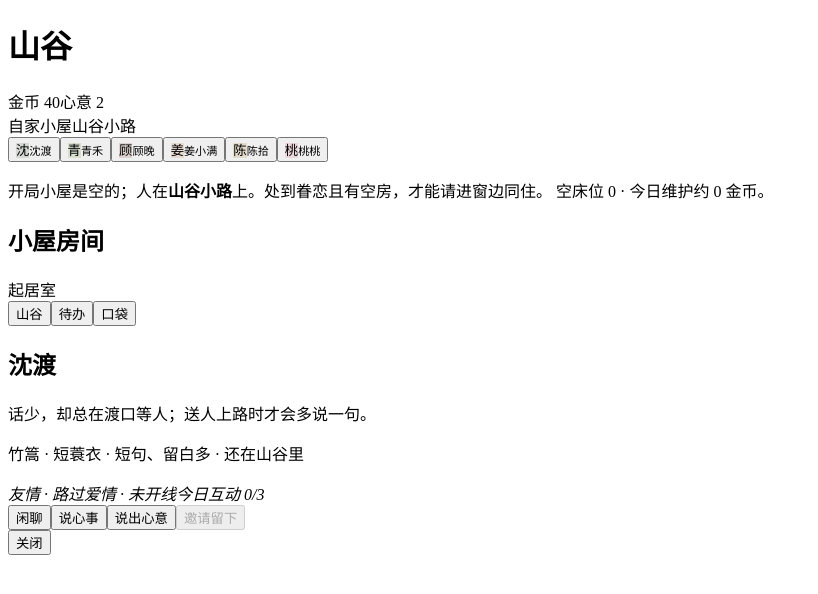
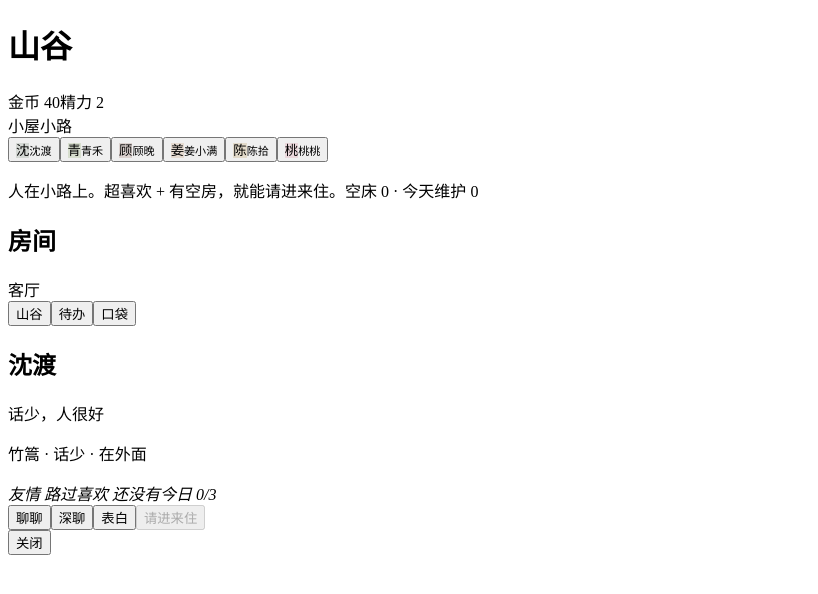
Before and after one commit to ggao2014/productivity-valley, a React (Vite) app: page / in a window 1280 px wide. Both pictures are taken after a click on the button "沈渡". Shown: the top 594 px of the page, without its empty margins (0-818 px from the left). Built offline with nearby package versions, Linux system fonts and the light colour scheme; the HTML template or start-up script is replaced by a standard one; a web font is replaced by a local one.

Commit message:
Rename bond to 精力 and simplify all UI copy
Keep display text short and cute; drop literary phrasing in
toasts, NPC blurbs, rooms, and gifts.

Co-authored-by: ggao2014 <ggao2014@users.noreply.github.com>

```diff
--- a/index.html
+++ b/index.html
@@ -18,7 +18,7 @@
       href="https://fonts.googleapis.com/css2?family=ZCOOL+XiaoWei&family=Noto+Serif+SC:wght@400;600&display=swap"
       rel="stylesheet"
     />
-    <title>Productivity Valley · 山谷</title>
+    <title>山谷</title>
   </head>
   <body>
     <div id="root"></div>
--- a/src/App.tsx
+++ b/src/App.tsx
@@ -25,7 +25,7 @@ export default function App() {
         <h1 className="brand">山谷</h1>
         <div className="meters">
           <span>金币 {coins}</span>
-          <span>心意 {bond}</span>
+          <span>精力 {bond}</span>
         </div>
       </header>
 
--- a/src/components/ValleyPanel.tsx
+++ b/src/components/ValleyPanel.tsx
@@ -45,13 +45,13 @@ export function ValleyPanel() {
 
   return (
     <div className="panel">
-      <div className="valley-scene" aria-label="山谷绘本场景">
+      <div className="valley-scene" aria-label="山谷">
         <div className="valley-sky" />
         <div className="valley-path" />
-        <span className="valley-label home">自家小屋</span>
-        <span className="valley-label yard">山谷小路</span>
+        <span className="valley-label home">小屋</span>
+        <span className="valley-label yard">小路</span>
 
-        <div className="house" aria-label="小屋，初始无人入住">
+        <div className="house" aria-label="小屋">
           <div className="house-roof" />
           <div className={`house-body${atHome.length ? ' has-company' : ''}`}>
             <WindowSlot
@@ -69,7 +69,7 @@ export function ValleyPanel() {
         </div>
 
         {porchGuests.length > 0 && (
-          <div className="porch-row" aria-label="更多同住伴侣">
+          <div className="porch-row" aria-label="同住">
             {porchGuests.map((n) => (
               <NpcButton key={n.id} n={n} onSelect={selectNpc} compact />
             ))}
@@ -84,7 +84,7 @@ export function ValleyPanel() {
               className="npc-spot"
               style={{ left: spot.left, top: spot.top }}
               onClick={() => selectNpc(n.id)}
-              aria-label={`山谷里的${n.name}`}
+              aria-label={n.name}
             >
               <span
                 className="npc-avatar"
@@ -99,11 +99,10 @@ export function ValleyPanel() {
       </div>
 
       <p className="hint">
-        开局小屋是空的；人在<strong>山谷小路</strong>上。处到眷恋且有空房，才能请进窗边同住。
-        空床位 {beds} · 今日维护约 {maintenance} 金币。
+        人在小路上。超喜欢 + 有空房，就能请进来住。空床 {beds} · 今天维护 {maintenance}
       </p>
 
-      <h2 className="section-title">小屋房间</h2>
+      <h2 className="section-title">房间</h2>
       <div className="rooms-strip">
         {rooms.map((r) => (
           <div key={r.id} className="room-pill">
@@ -131,7 +130,7 @@ function WindowSlot({
     return (
       <div
         className={`house-window ${side}`}
-        aria-label={`${side === 'left' ? '左' : '右'}窗空着`}
+        aria-label="空窗"
       />
     )
   }
@@ -139,7 +138,7 @@ function WindowSlot({
     <button
       className={`house-window ${side} lit`}
       onClick={() => onSelect(guest.id)}
-      aria-label={`窗边的${guest.name}`}
+      aria-label={guest.name}
       title={guest.name}
     >
       <span
@@ -216,26 +215,26 @@ export function NpcSheet() {
         <p className="muted">{def.blurb}</p>
         <p className="muted">
           {def.prop} · {def.voice}
-          {npcState.livingAtHome ? ' · 现住在你家' : ' · 还在山谷里'}
+          {npcState.livingAtHome ? ' · 住在你家' : ' · 在外面'}
         </p>
         <div className="stage">
-          <em>友情 · {FRIENDSHIP_LABELS[f]}</em>
-          <em>爱情 · {ROMANCE_LABELS[r]}</em>
-          <em>今日互动 {npcState.interactionsToday}/3</em>
+          <em>友情 {FRIENDSHIP_LABELS[f]}</em>
+          <em>喜欢 {ROMANCE_LABELS[r]}</em>
+          <em>今日 {npcState.interactionsToday}/3</em>
         </div>
 
         <div className="actions">
           {!npcState.livingAtHome && (
             <>
               <button className="btn" onClick={() => chat(id)}>
-                闲聊
+                聊聊
               </button>
               <button className="btn secondary" onClick={() => heartTalk(id)}>
-                说心事
+                深聊
               </button>
               {!npcState.romanceUnlocked && (
                 <button className="btn secondary" onClick={() => unlockRomance(id)}>
-                  说出心意
+                  表白
                 </button>
               )}
               <button
@@ -243,17 +242,17 @@ export function NpcSheet() {
                 disabled={!inviteOk}
                 onClick={() => invitePartner(id)}
               >
-                邀请留下
+                请进来住
               </button>
             </>
           )}
           {npcState.livingAtHome && (
             <>
               <button className="btn" onClick={() => teaWith(id)}>
-                一起喝茶
+                喝茶
               </button>
               <button className="btn danger" onClick={() => separatePartner(id)}>
-                先分开住
+                搬出去
               </button>
             </>
           )}
@@ -293,14 +292,14 @@ function giftName(id: string) {
     ginger_soup: '热姜汤',
     wheat_cake: '麦香饼',
     chestnuts: '糖炒栗子',
-    wood_scrap: '好木料角',
+    wood_scrap: '小木块',
     osmanthus: '桂花糖',
-    orange_peel: '蜜渍橘皮',
-    trinket: '古怪小玩意',
-    cinnabar: '朱砂印泥',
-    bean_bag: '暖豆袋',
-    maltose: '麦芽糖块',
-    tea_cake: '陈年茶饼',
+    orange_peel: '蜜橘皮',
+    trinket: '小玩意',
+    cinnabar: '印泥',
+    bean_bag: '暖手豆袋',
+    maltose: '麦芽糖',
+    tea_cake: '茶饼',
     lotus_paper: '莲纸',
   }
   return map[id] ?? id
--- a/src/core/constants.ts
+++ b/src/core/constants.ts
@@ -30,8 +30,8 @@ export const ROMANCE_THRESHOLDS: Record<RomanceStage, number> = {
   4: 200,
 }
 
-export const FRIENDSHIP_LABELS = ['路过', '相识', '好友', '挚友'] as const
-export const ROMANCE_LABELS = ['未开线', '好感', '心动', '眷恋', '同心'] as const
+export const FRIENDSHIP_LABELS = ['路过', '认识', '好友', '超要好'] as const
+export const ROMANCE_LABELS = ['还没有', '有点喜欢', '喜欢', '超喜欢', '在一起'] as const
 
 export const BASE_DAILY_COST = { food: 8, drink: 3, misc: 2 } as const
 
@@ -46,45 +46,45 @@ export interface RoomDef {
 export const ROOM_DEFS: RoomDef[] = [
   {
     type: 'living',
-    name: '起居室',
+    name: '客厅',
     cost: 0,
     capacity: 0,
-    blurb: '小屋的心。家人在这里歇脚。',
+    blurb: '大家待着玩的地方',
   },
   {
     type: 'bedroom',
     name: '卧室',
     cost: 80,
     capacity: 1,
-    blurb: '一张床，一扇窗，可以留人过夜。',
+    blurb: '可以住人',
   },
   {
     type: 'guest',
     name: '客房',
     cost: 100,
     capacity: 1,
-    blurb: '给愿意留下的客人备的被褥。',
+    blurb: '也可以住人',
   },
   {
     type: 'kitchen',
     name: '厨房',
     cost: 120,
     capacity: 0,
-    blurb: '吃的开销减两成。面粉味道会飘出来。',
+    blurb: '吃饭少花 20%',
   },
   {
     type: 'study',
     name: '书房',
     cost: 150,
     capacity: 0,
-    blurb: '完成中、大待办时金币多一成。',
+    blurb: '中/大任务多赚 10%',
   },
   {
     type: 'storage',
     name: '储藏间',
     cost: 60,
     capacity: 0,
-    blurb: '每人日用少花一文。',
+    blurb: '日用每人少花 1',
   },
 ]
 
@@ -102,83 +102,83 @@ export const GIFT_DEFS: GiftDef[] = [
     name: '热姜汤',
     cost: 15,
     likedBy: ['shendu'],
-    blurb: '渡口风硬，喝一口暖到胃。',
+    blurb: '暖暖的，沈渡爱喝',
   },
   {
     id: 'wheat_cake',
     name: '麦香饼',
     cost: 15,
     likedBy: ['qinghe'],
-    blurb: '刚出锅，脆边还在响。',
+    blurb: '脆脆的，青禾爱吃',
   },
   {
     id: 'chestnuts',
     name: '糖炒栗子',
     cost: 20,
     likedBy: ['guwan'],
-    blurb: '烫手，却忍不住连剥。',
+    blurb: '顾晚的最爱',
   },
   {
     id: 'wood_scrap',
-    name: '好木料角',
+    name: '小木块',
     cost: 25,
     likedBy: ['linchu'],
-    blurb: '纹理顺，适合练手。',
+    blurb: '给林初练手',
   },
   {
     id: 'osmanthus',
     name: '桂花糖',
     cost: 18,
     likedBy: ['jiangxiaoman'],
-    blurb: '甜得正经，不糊锅。',
+    blurb: '小满超爱甜的',
   },
   {
     id: 'orange_peel',
-    name: '蜜渍橘皮',
+    name: '蜜橘皮',
     cost: 18,
     likedBy: ['baizhi'],
-    blurb: '药香与甜缠在一起。',
+    blurb: '白芷会喜欢',
   },
   {
     id: 'trinket',
-    name: '古怪小玩意',
+    name: '小玩意',
     cost: 22,
     likedBy: ['chenshi'],
-    blurb: '说不清用途，但很有故事。',
+    blurb: '陈拾看见就双眼放光',
   },
   {
     id: 'cinnabar',
-    name: '朱砂印泥',
+    name: '印泥',
     cost: 30,
     likedBy: ['suweiming'],
-    blurb: '盖在话本末页刚刚好。',
+    blurb: '苏未名盖章用',
   },
   {
     id: 'bean_bag',
-    name: '暖豆袋',
+    name: '暖手豆袋',
     cost: 20,
     likedBy: ['yueqingshan'],
-    blurb: '雷雨夜捂在手里就不那么怕。',
+    blurb: '打雷时给青衫抱抱',
   },
   {
     id: 'maltose',
-    name: '麦芽糖块',
+    name: '麦芽糖',
     cost: 15,
     likedBy: ['taotao'],
-    blurb: '拉丝时能画出兔子耳朵。',
+    blurb: '桃桃画糖画用',
   },
   {
     id: 'tea_cake',
-    name: '陈年茶饼',
+    name: '茶饼',
     cost: 35,
     likedBy: ['wenjiu'],
-    blurb: '泡开后有旧宅的味道。',
+    blurb: '温九泡茶用',
   },
   {
     id: 'lotus_paper',
     name: '莲纸',
     cost: 18,
     likedBy: ['hedeng'],
-    blurb: '遇水不烂，适合做河灯。',
+    blurb: '河灯做灯用',
   },
 ]
--- a/src/core/gameStore.ts
+++ b/src/core/gameStore.ts
@@ -121,7 +121,7 @@ export const useGameStore = create<GameState & Actions>((set, get) => ({
   hydrate: () => {
     const saved = loadState()
     if (!saved) {
-      set(persist({ ...createInitial(), lastDailyKey: localDayKey(), toast: '山谷醒了。先写下一件小事吧。' }))
+      set(persist({ ...createInitial(), lastDailyKey: localDayKey(), toast: '欢迎！先写个待办吧' }))
       return
     }
     const base = { ...createInitial(), ...saved, toast: null }
@@ -169,7 +169,7 @@ export const useGameStore = create<GameState & Actions>((set, get) => ({
         tasks,
         coins: s.coins + coins,
         bond: s.bond + bondGain,
-        toast: `小事落地：+${coins} 金币${bondGain ? ` · +${bondGain} 心意` : ''}`,
+        toast: `完成！+${coins} 金币${bondGain ? ` · +${bondGain} 精力` : ''}`,
       })
     })
   },
@@ -184,14 +184,14 @@ export const useGameStore = create<GameState & Actions>((set, get) => ({
       if (!def || def.cost <= 0) return s
       if (type === 'living') return s
       if (s.coins < def.cost) {
-        return { ...s, toast: '金币还不够。再做几件小事吧。' }
+        return { ...s, toast: '金币不够哦' }
       }
       const room: RoomInstance = { id: uid(), type, occupantId: null }
       return persist({
         ...s,
         coins: s.coins - def.cost,
         rooms: [...s.rooms, room],
-        toast: `${def.name}贴上小屋了。`,
+        toast: `买好了：${def.name}`,
       })
     })
   },
@@ -201,7 +201,7 @@ export const useGameStore = create<GameState & Actions>((set, get) => ({
       const def = GIFT_DEFS.find((g) => g.id === giftId)
       if (!def) return s
       if (s.coins < def.cost) {
-        return { ...s, toast: '这点金币还买不下这份小心意。' }
+        return { ...s, toast: '金币不够哦' }
       }
       const inv = [...s.inventory]
       const existing = inv.find((i) => i.id === giftId)
@@ -211,22 +211,22 @@ export const useGameStore = create<GameState & Actions>((set, get) => ({
         ...s,
         coins: s.coins - def.cost,
         inventory: inv,
-        toast: `收进口袋：${def.name}`,
+        toast: `买到了：${def.name}`,
       })
     })
   },
 
   chat: (npcId) => {
-    set((s) => interact(s, npcId, 1, { friendship: 8, romance: 2 }, '闲聊了一阵。'))
+    set((s) => interact(s, npcId, 1, { friendship: 8, romance: 2 }, '聊了一会儿～'))
   },
 
   heartTalk: (npcId) => {
     set((s) => {
       const p = s.npc[npcId]
       if (!p || friendshipStage(p.friendshipPoints) < 2) {
-        return { ...s, toast: '再熟一点，才好说心事。' }
+        return { ...s, toast: '再熟一点再聊吧' }
       }
-      return interact(s, npcId, 2, { friendship: 14, romance: 4 }, '心事落了一角。')
+      return interact(s, npcId, 2, { friendship: 14, romance: 4 }, '聊得更近了')
     })
   },
 
@@ -235,14 +235,14 @@ export const useGameStore = create<GameState & Actions>((set, get) => ({
       const p = s.npc[npcId]
       if (!p) return s
       if (friendshipStage(p.friendshipPoints) < 2) {
-        return { ...s, toast: '至少先成为好友吧。' }
+        return { ...s, toast: '先成为好友吧' }
       }
       if (p.romanceUnlocked) {
-        return { ...s, toast: '心意早已说开了。' }
+        return { ...s, toast: '已经表白过啦' }
       }
-      if (s.bond < 2) return { ...s, toast: '心意不够了。' }
+      if (s.bond < 2) return { ...s, toast: '精力不够' }
       if (p.interactionsToday >= INTERACTIONS_PER_NPC_PER_DAY) {
-        return { ...s, toast: '今天先到这儿，明日再来。' }
+        return { ...s, toast: '今天聊够啦，明天再来' }
       }
       const npc = {
         ...s.npc,
@@ -257,7 +257,7 @@ export const useGameStore = create<GameState & Actions>((set, get) => ({
         ...s,
         bond: s.bond - 2,
         npc,
-        toast: '有些话，轻轻说开了。',
+        toast: '表白成功！',
       })
     })
   },
@@ -269,7 +269,7 @@ export const useGameStore = create<GameState & Actions>((set, get) => ({
       const item = s.inventory.find((i) => i.id === giftId)
       if (!p || !def || !item || item.qty <= 0) return s
       if (p.interactionsToday >= INTERACTIONS_PER_NPC_PER_DAY) {
-        return { ...s, toast: '今天先到这儿，明日再来。' }
+        return { ...s, toast: '今天聊够啦，明天再来' }
       }
       const liked = def.likedBy.includes(npcId)
       const friendship = liked ? 6 : 10
@@ -290,7 +290,7 @@ export const useGameStore = create<GameState & Actions>((set, get) => ({
         ...s,
         inventory: inv,
         npc,
-        toast: liked ? `${def.name}正合心意。` : `${def.name}也收下了，笑了一下。`,
+        toast: liked ? `好喜欢！${def.name}` : `收到了：${def.name}`,
       })
     })
   },
@@ -299,7 +299,7 @@ export const useGameStore = create<GameState & Actions>((set, get) => ({
     set((s) => {
       const p = s.npc[npcId]
       if (!p?.livingAtHome) return s
-      return interact(s, npcId, 1, { friendship: 4, romance: 12 }, '茶温还在。')
+      return interact(s, npcId, 1, { friendship: 4, romance: 12 }, '一起喝了茶')
     })
   },
 
@@ -308,7 +308,7 @@ export const useGameStore = create<GameState & Actions>((set, get) => ({
       if (!canInvite(s, npcId)) {
         return {
           ...s,
-          toast: '还差点火候：眷恋、空房，或安家的二十文。',
+          toast: '要超喜欢 + 空房 + 20 金币哦',
         }
       }
       const bed = s.rooms.find((r) => {
@@ -330,7 +330,7 @@ export const useGameStore = create<GameState & Actions>((set, get) => ({
         coins: s.coins - HOME_FEE,
         rooms,
         npc,
-        toast: `${name}提着小包进了门。「${line}」`,
+        toast: `${name}搬进来了！${line}`,
       })
     })
   },
@@ -352,7 +352,7 @@ export const useGameStore = create<GameState & Actions>((set, get) => ({
         ...s,
         rooms,
         npc,
-        toast: `${name}先去山谷住一阵。「${line}」`,
+        toast: `${name}搬出去了。${line}`,
         selectedNpcId: null,
       })
     })
@@ -365,7 +365,7 @@ export const useGameStore = create<GameState & Actions>((set, get) => ({
 
       let coins = s.coins
       let deficitDays = s.deficitDays
-      let toast = `新的一天。首登 +${DAILY_LOGIN_BONUS} 金币，心意回了一点。`
+      let toast = `新的一天！+${DAILY_LOGIN_BONUS} 金币，精力 +1`
 
       // Settle missed days (at least 1)
       const due = totalDailyMaintenance(s)
@@ -373,11 +373,11 @@ export const useGameStore = create<GameState & Actions>((set, get) => ({
         if (coins >= due) {
           coins -= due
           deficitDays = 0
-          toast = `新的一天。维护花了 ${due} 金币。首登 +${DAILY_LOGIN_BONUS}。`
+          toast = `维护 -${due}，登录 +${DAILY_LOGIN_BONUS}`
         } else {
           coins = 0
           deficitDays += 1
-          toast = '今天的罐头有点紧……多完成几件小事吧。'
+          toast = '钱不够付维护啦，去做点待办吧'
         }
       }
 
@@ -405,7 +405,7 @@ export const useGameStore = create<GameState & Actions>((set, get) => ({
     const fresh = {
       ...createInitial(),
       lastDailyKey: localDayKey(),
-      toast: '山谷重新铺开了一张白页。',
+      toast: '已重置，重新开始！',
     }
     set(persist(fresh))
   },
@@ -419,10 +419,10 @@ function interact(
   okToast: string,
 ): GameState {
   const p = s.npc[npcId]
-  if (!p?.met) return { ...s, toast: '还没遇见此人。' }
-  if (s.bond < cost) return { ...s, toast: '心意不够了。去做点小事吧。' }
+  if (!p?.met) return { ...s, toast: '还没遇见 ta' }
+  if (s.bond < cost) return { ...s, toast: '精力不够，去做待办吧' }
   if (p.interactionsToday >= INTERACTIONS_PER_NPC_PER_DAY) {
-    return { ...s, toast: '今天先到这儿，明日再来。' }
+    return { ...s, toast: '今天聊够啦，明天再来' }
   }
   const romanceGain = p.romanceUnlocked ? gain.romance : 0
   const npc = {
--- a/src/core/npcs.ts
+++ b/src/core/npcs.ts
@@ -14,134 +14,134 @@ export const NPC_DEFS: NpcDef[] = [
   {
     id: 'shendu',
     name: '沈渡',
-    blurb: '话少，却总在渡口等人；送人上路时才会多说一句。',
-    prop: '竹篙 · 短蓑衣',
-    voice: '短句、留白多',
+    blurb: '话少，人很好',
+    prop: '竹篙',
+    voice: '话少',
     starter: true,
     color: '#6b7c6a',
-    inviteLine: '……蓑衣可以挂进去吗。',
-    leaveLine: '渡口风还在。你忙你的。',
+    inviteLine: '那我住下咯',
+    leaveLine: '先出去走走',
   },
   {
     id: 'qinghe',
     name: '青禾',
-    blurb: '直球务实，讨厌弯弯绕；答应的事隔夜必办。',
-    prop: '稻穗发饰',
-    voice: '大声、干脆',
+    blurb: '做事干脆，不绕弯',
+    prop: '稻穗',
+    voice: '干脆',
     starter: true,
     color: '#7a9b4a',
-    inviteLine: '行。那明日炊火我来。',
-    leaveLine: '行。田埂见。',
+    inviteLine: '行，我来啦',
+    leaveLine: '先撤，回头见',
   },
   {
     id: 'guwan',
     name: '顾晚',
-    blurb: '毒舌护短；嘴上嫌麻烦，雨天已经把伞撑过来了。',
+    blurb: '嘴硬心软，会撑伞',
     prop: '油纸伞',
-    voice: '损你两句再关心',
+    voice: '爱吐槽',
     starter: true,
     color: '#8b5a4a',
-    inviteLine: '哈，终于肯留？伞我可只带一把。',
-    leaveLine: '去去去，伞我还得自己撑。',
+    inviteLine: '哈，终于留我？',
+    leaveLine: '去去去，自己撑伞',
   },
   {
     id: 'jiangxiaoman',
     name: '姜小满',
-    blurb: '厨房冒失鬼；口味偏甜，面粉像会自己打架。',
-    prop: '歪系围裙',
-    voice: '咋咋呼呼又柔软',
+    blurb: '爱做饭，爱打翻面粉',
+    prop: '围裙',
+    voice: '热情',
     starter: true,
     color: '#c48a5a',
-    inviteLine: '真的吗？！我保证少打翻两次！',
-    leaveLine: '厨房……我会想的。',
+    inviteLine: '真的吗？！耶！',
+    leaveLine: '我会想厨房的',
   },
   {
     id: 'chenshi',
     name: '陈拾',
-    blurb: '碎嘴义气的捡漏摊主；八卦灵通，护友要命。',
-    prop: '补丁马褂',
-    voice: '连珠炮、爱起外号',
+    blurb: '爱聊天，讲义气',
+    prop: '钱袋',
+    voice: '话多',
     starter: true,
     color: '#b0893a',
-    inviteLine: '成！摊子我挪窗边，保准热闹。',
-    leaveLine: '行吧行吧，有好货还喊你。',
+    inviteLine: '成！我搬过来',
+    leaveLine: '有好玩的再喊我',
   },
   {
     id: 'taotao',
     name: '桃桃',
-    blurb: '乐天糖画匠；见谁都想画一只小兔送礼。',
-    prop: '铜勺 · 糖丝',
-    voice: '笑语多、叠词',
+    blurb: '爱画糖画小兔子',
+    prop: '铜勺',
+    voice: '开心果',
     starter: true,
     color: '#d47a8a',
-    inviteLine: '好呀好呀！我给窗画一只小兔！',
-    leaveLine: '那我先去街口画糖啦～',
+    inviteLine: '好呀好呀！',
+    leaveLine: '我去外面画糖啦',
   },
   {
     id: 'linchu',
     name: '林初',
-    blurb: '手笨心诚的小木匠；搞砸了也会刨完最后一刀。',
-    prop: '刨花 · 尺矩',
-    voice: '道歉很快、认真解释',
+    blurb: '小木匠，手有点笨',
+    prop: '刨花',
+    voice: '认真',
     starter: false,
     color: '#8a7355',
-    inviteLine: '我、我可以修门槛！不收费！',
-    leaveLine: '刨花我会扫干净的……',
+    inviteLine: '我可以修东西！',
+    leaveLine: '我扫干净再走…',
   },
   {
     id: 'baizhi',
     name: '白芷',
-    blurb: '冷静采药人；怕吵，能把草认到叶子背面。',
+    blurb: '认药超准，怕吵',
     prop: '药篓',
-    voice: '轻声、精确',
+    voice: '轻轻的',
     starter: false,
     color: '#6a8f7a',
-    inviteLine: '……安静就好。我可以住角落。',
-    leaveLine: '山里见。草还在。',
+    inviteLine: '安静就好',
+    leaveLine: '山上见',
   },
   {
     id: 'suweiming',
     name: '苏未名',
-    blurb: '把身边人写进话本的浪漫不着调；常迟到。',
-    prop: '毛笔 · 纸卷',
-    voice: '半文半白、爱比喻',
+    blurb: '爱写故事，爱迟到',
+    prop: '毛笔',
+    voice: '爱比喻',
     starter: false,
     color: '#5a6a8b',
-    inviteLine: '也好。这间房，写进下一回。',
-    leaveLine: '故事未完。山路见。',
+    inviteLine: '好，记下这一页',
+    leaveLine: '故事未完，拜',
   },
   {
     id: 'yueqingshan',
     name: '岳青衫',
-    blurb: '纪律怪早起习武；其实怕打雷，雷声里会找人待着。',
-    prop: '青布劲衣 · 木剑',
-    voice: '规矩、不自觉放软',
+    blurb: '爱早起，其实怕打雷',
+    prop: '木剑',
+    voice: '正经',
     starter: false,
     color: '#3d6b5a',
-    inviteLine: '……晨练会尽量轻声。',
-    leaveLine: '规矩还在。山门见。',
+    inviteLine: '我会轻声一点',
+    leaveLine: '先告辞',
   },
   {
     id: 'wenjiu',
     name: '温九',
-    blurb: '旧宅式沉稳；记性好到可怕，温柔里带着不计较的锋利。',
-    prop: '钥匙串',
-    voice: '慢条斯理、一针见血',
+    blurb: '记性很好，话不多',
+    prop: '钥匙',
+    voice: '稳',
     starter: false,
     color: '#3a4a6a',
-    inviteLine: '钥匙我收着。别弄丢自己。',
-    leaveLine: '门我替你带上。',
+    inviteLine: '钥匙我帮你收着',
+    leaveLine: '门我带上',
   },
   {
     id: 'hedeng',
     name: '河灯',
-    blurb: '感伤却不沉溺；爱放河灯，相信小事也能照路。',
-    prop: '小河灯',
-    voice: '轻、像在说给水听',
+    blurb: '爱放小河灯',
+    prop: '小灯',
+    voice: '软软的',
     starter: false,
     color: '#6a7a9a',
-    inviteLine: '那今晚的灯，放在窗台好了。',
-    leaveLine: '水还流着。灯还会遇。',
+    inviteLine: '灯放窗台好了',
+    leaveLine: '路上见',
   },
 ]
 
--- a/vite.config.ts
+++ b/vite.config.ts
@@ -22,7 +22,7 @@ export default defineConfig({
       manifest: {
         name: 'Productivity Valley',
         short_name: '山谷',
-        description: '绘本风生产力乙游：完成待办，经营山谷，邀请伴侣',
+        description: '做待办，养山谷，交朋友',
         theme_color: '#5c7a5a',
         background_color: '#f3ebe0',
         display: 'standalone',
```
Also changed, not shown: src/components/BagPanel.tsx (+9 -9 lines), src/components/TasksPanel.tsx (+7 -8 lines).
